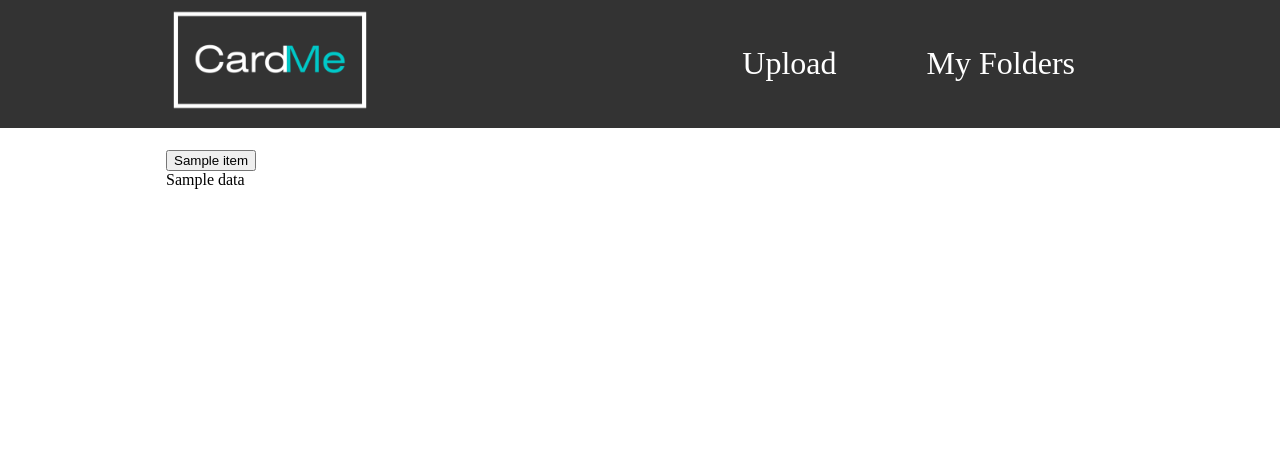
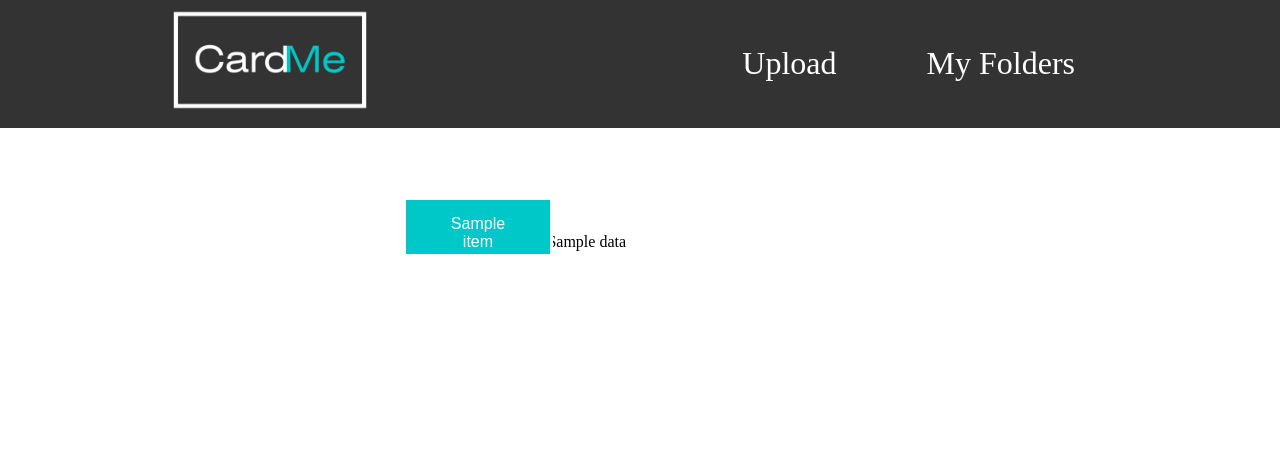
Before and after one commit to JacksonHagood/CardMe, a Python web app: template templates/folders.html in a window 1280 px wide. Shown: the top 453 px of the page. Run offline with Jinja, Linux system fonts and the light colour scheme; the template is opened without the code that fills it: most values are stand-ins (such as "Sample title", 1, 10 or a date in 2020).

Commit message:
button styling done

```diff
--- a/static/css/style.css
+++ b/static/css/style.css
@@ -186,3 +186,32 @@ label div.card-data {
     justify-content: center;
     transform: rotateY(180deg);
 }
+
+.folder_name {
+    position: relative;
+    left: 20%;
+    display: inline-block;
+    margin: 5%;
+    margin-right: 100px;
+    margin-bottom: 10px;
+}
+
+.folders_btn{
+    background-color: #00c8c8;
+    border: none;
+    color: white;
+    padding: 15px 32px;
+    width: 150px;
+    height: 60px;
+    text-align: center;
+    text-decoration: none;
+    display: inline-block;
+    font-size: 16px;
+
+    justify-content: space-between;
+    margin-right: 20px;
+    border-style: solid;
+    margin-right: 5em;
+    top : 100px;
+    right : 100px;
+}
--- a/templates/folders.html
+++ b/templates/folders.html
@@ -19,9 +19,11 @@
 
             <p>
                 {%for item in mylist%}
-                    <form action = "{{ url_for('runFlashcards') }}" method="post">
-                        <th><button type="text" name="item_fn" value={{ item }} required>{{item}}</button></th>
-                    </form>
+                    <div class="folder_name">
+                        <form action = "{{ url_for('runFlashcards') }}" method="post">
+                            <th><button class = "folders_btn" type="text" name="item_fn" value={{ item }} required>{{item}}</button></th>
+                        </form>
+                    </div>
                 {%endfor%}
 
                 {{data}}
```
